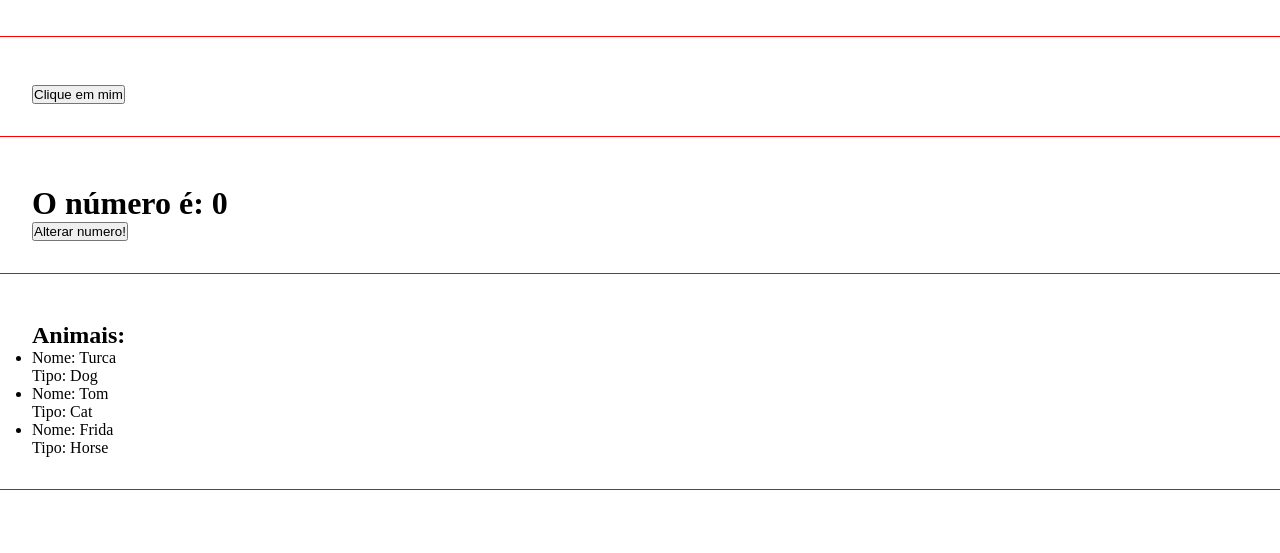
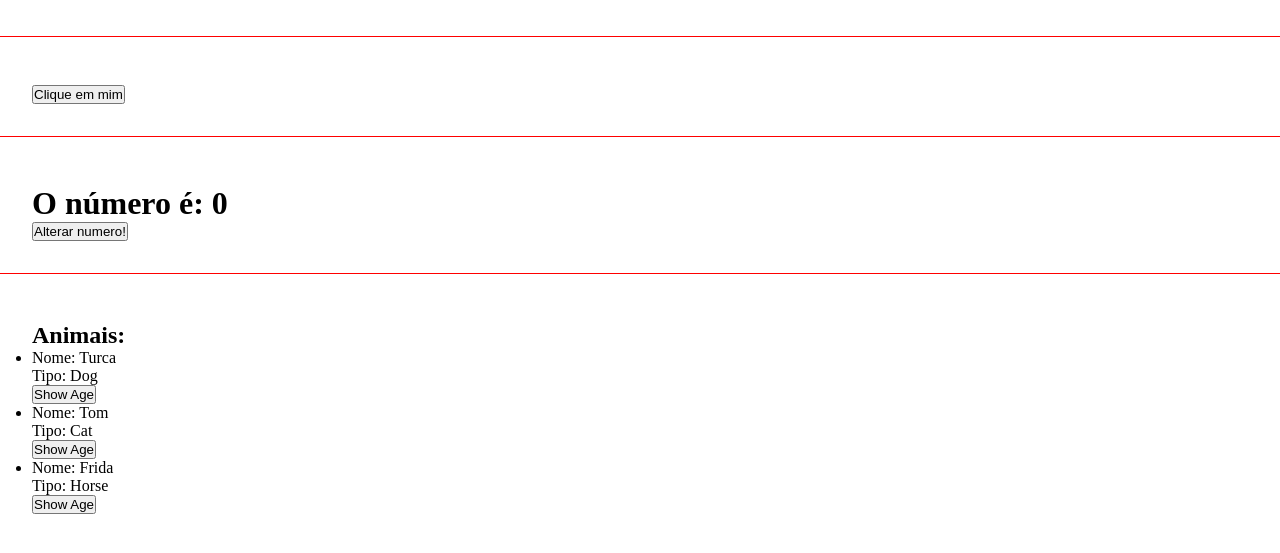
Before and after one commit to robinhosz/course-angular, an Angular app: page / in a window 1280 px wide. Shown: the part 722-1275 px from the top of the page. Built offline with nearby package versions, Linux system fonts and the light colour scheme.

Commit message:
feat: interfaces angular

```diff
--- /dev/null
+++ b/src/app/Animal.ts
@@ -0,0 +1,5 @@
+export interface Animal {
+    name: string
+    type: string
+    age: number
+}
--- a/src/app/components/list-render/list-render.component.html
+++ b/src/app/components/list-render/list-render.component.html
@@ -4,8 +4,11 @@
     <ul>
         <li *ngFor="let animal of animals">
             Nome: {{ animal.name}} <br>
-            Tipo: {{animal.type}}
+            Tipo: {{animal.type}} <br>
+            <button (click)="showAge(animal)">Show Age</button>
 
         </li>
     </ul>
+    <br>
+    <h3>{{animalDetails}}</h3>
 </div>
--- a/src/app/components/list-render/list-render.component.ts
+++ b/src/app/components/list-render/list-render.component.ts
@@ -1,4 +1,6 @@
 import { Component, OnInit } from '@angular/core';
+
+import { Animal } from 'src/app/Animal';
 
 @Component({
   selector: 'app-list-render',
@@ -7,15 +9,21 @@
 })
 export class ListRenderComponent implements OnInit {
 
-  animals = [
-    {name: "Turca", type: "Dog"},
-    {name: "Tom", type: "Cat"},
-    {name: "Frida", type: "Horse"},
+  animals: Animal[]= [
+    {name: "Turca", type: "Dog", age: 8},
+    {name: "Tom", type: "Cat", age: 5},
+    {name: "Frida", type: "Horse", age: 10},
   ];
+
+  animalDetails = ''
 
   constructor() { }
 
   ngOnInit(): void {
   }
 
+  showAge(animal: Animal): void {
+    this.animalDetails = `O pet ${animal.name} tem ${animal.age} anos!`;
+  }
+
 }
```
